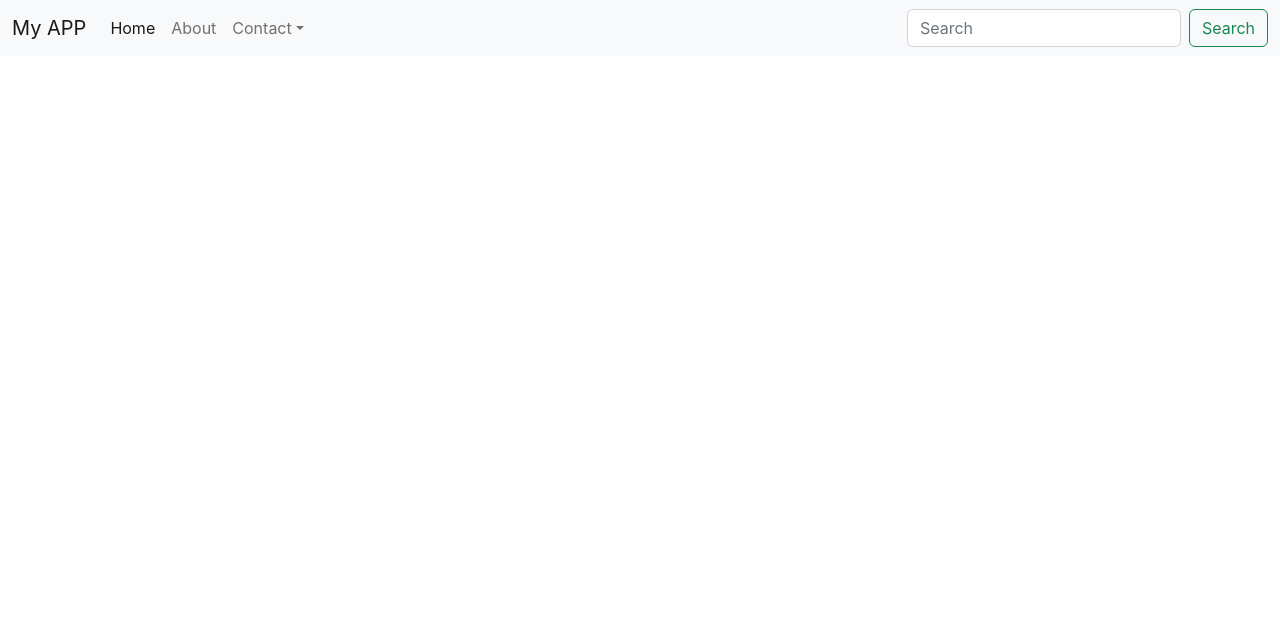
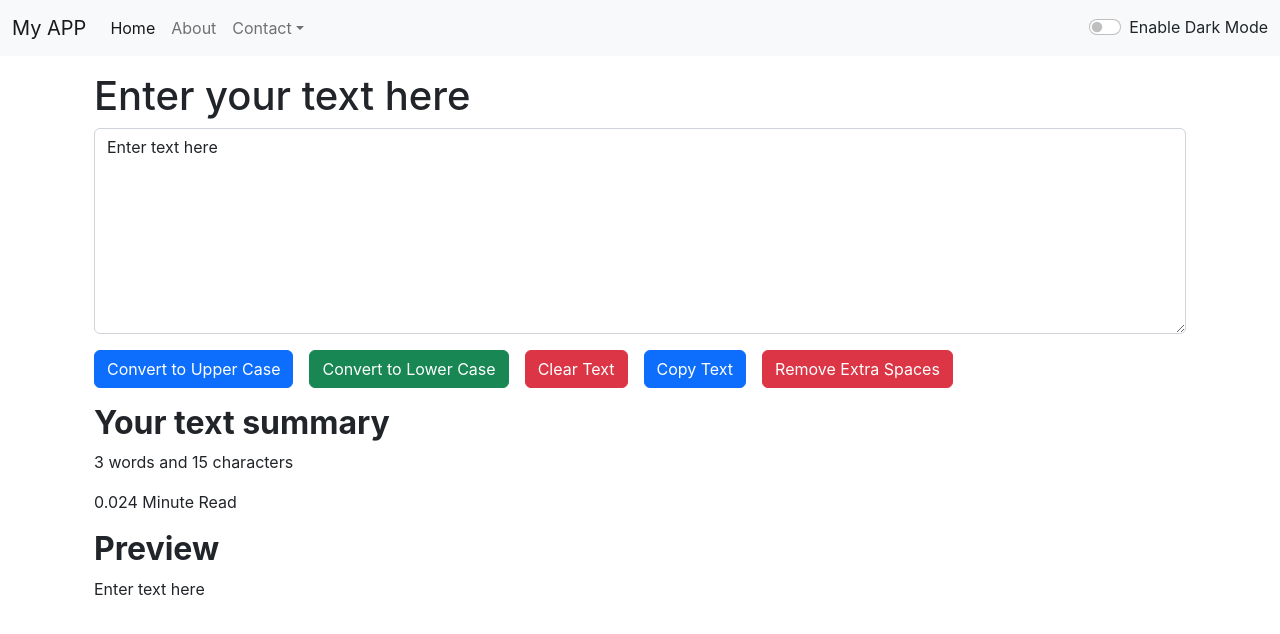
Before and after one commit to abhinav-2610/my-app, a React (Create React App) app: page / in a window 1280 px wide. Shown: the top 634 px of the page. Built offline with nearby package versions, Linux system fonts and the light colour scheme.

Commit message:
Made an about interface and a dark mode toggler

```diff
--- a/src/App.js
+++ b/src/App.js
@@ -1,13 +1,31 @@
 import logo from './logo.svg';
 import './App.css';
 import Navbar from './components/Navbar';
+import TextForm from './components/TextForm';
+import About from './components/About';
+import { useState } from 'react';
 
 
 let name = "String";
 function App() {
+  const [mode,setMode]=useState("light");//State variable for dark mode
+
+  const toggleMode = ()=>{
+    if(mode==='light'){
+      setMode('dark');
+    }
+    else{
+      setMode('light');
+    }
+  }
+
   return (
     <>
-      <Navbar title="My APP" aboutText="About"/>
+      <Navbar title="My APP" aboutText="About" mode={mode} toggleMode={toggleMode}/>
+      <div className="container">
+        <TextForm heading="Enter your text here"/>
+        {/* <About></About> */}
+      </div>
     </>
   );
 }
--- /dev/null
+++ b/src/components/About.js
@@ -0,0 +1,73 @@
+import React, { useState } from 'react'
+
+export default function About() {
+    const [myStyle, setMyStyle] = useState({
+        color: 'black',
+        backgroundColor: 'white'
+
+    });
+    const [btntext,setBtnText]=useState("Enable Dark Mode")
+
+    const toggleStyle = () => {
+        if (myStyle.color === 'white') {
+            setMyStyle({
+                color: 'black',
+                backgroundColor: 'white'
+            });
+            setBtnText("Enable Dark Mode");
+        }
+        else{
+            setMyStyle({
+                color: 'white',
+                backgroundColor: 'black'
+            });
+            setBtnText("Enable Light Mode");
+        }
+    }
+    return (
+        <div className='container my-3' style={myStyle}>
+            <h2>About Us</h2>
+            <div className="accordion" id="accordionExample">
+                <div className="accordion-item">
+                    <h2 className="accordion-header" id="headingOne">
+                        <button className="accordion-button" type="button" data-bs-toggle="collapse" data-bs-target="#collapseOne" aria-expanded="true" aria-controls="collapseOne" style={myStyle}>
+                            Accordion Item #1
+                        </button>
+                    </h2>
+                    <div id="collapseOne" className="accordion-collapse collapse show" aria-labelledby="headingOne" data-bs-parent="#accordionExample">
+                        <div className="accordion-body" style={myStyle}>
+                            <strong>This is the first item's accordion body.</strong> It is shown by default, until the collapse plugin adds the appropriate classes that we use to style each element. These classes control the overall appearance, as well as the showing and hiding via CSS transitions. You can modify any of this with custom CSS or overriding our default variables. It's also worth noting that just about any HTML can go within the <code>.accordion-body</code>, though the transition does limit overflow.
+                        </div>
+                    </div>
+                </div>
+                <div className="accordion-item">
+                    <h2 className="accordion-header" id="headingTwo">
+                        <button className="accordion-button collapsed" type="button" data-bs-toggle="collapse" data-bs-target="#collapseTwo" aria-expanded="false" aria-controls="collapseTwo" style={myStyle}>
+                            Accordion Item #2
+                        </button>
+                    </h2>
+                    <div id="collapseTwo" className="accordion-collapse collapse" aria-labelledby="headingTwo" data-bs-parent="#accordionExample">
+                        <div className="accordion-body" style={myStyle}>
+                            <strong>This is the second item's accordion body.</strong> It is hidden by default, until the collapse plugin adds the appropriate classNamees that we use to style each element. These classNamees control the overall appearance, as well as the showing and hiding via CSS transitions. You can modify any of this with custom CSS or overriding our default variables. It's also worth noting that just about any HTML can go within the <code>.accordion-body</code>, though the transition does limit overflow.
+                        </div>
+                    </div>
+                </div>
+                <div className="accordion-item">
+                    <h2 className="accordion-header" id="headingThree">
+                        <button className="accordion-button collapsed" type="button" data-bs-toggle="collapse" data-bs-target="#collapseThree" aria-expanded="false" aria-controls="collapseThree" style={myStyle}>
+                            Accordion Item #3
+                        </button>
+                    </h2>
+                    <div id="collapseThree" className="accordion-collapse collapse" aria-labelledby="headingThree" data-bs-parent="#accordionExample">
+                        <div className="accordion-body" style={myStyle}>
+                            <strong>This is the third item's accordion body.</strong> It is hidden by default, until the collapse plugin adds the appropriate classNamees that we use to style each element. These classNamees control the overall appearance, as well as the showing and hiding via CSS transitions. You can modify any of this with custom CSS or overriding our default variables. It's also worth noting that just about any HTML can go within the <code>.accordion-body</code>, though the transition does limit overflow.
+                        </div>
+                    </div>
+                </div>
+            </div>
+            <div className='container my-2'>
+                <button onClick={toggleStyle} type="button" className="btn btn-primary">{btntext}</button>
+            </div>
+        </div>
+    )
+}
--- a/src/components/Navbar.js
+++ b/src/components/Navbar.js
@@ -4,7 +4,7 @@
 
 export default function Navbar(props) {
   return (
-    <nav className="navbar navbar-expand-lg bg-light">
+    <nav className={`navbar navbar-expand-lg bg-${props.mode} navbar-${props.mode}`}>
       <div className="container-fluid">
         <a className="navbar-brand" href="/">{props.title}</a>
         <button className="navbar-toggler" type="button" data-bs-toggle="collapse" data-bs-target="#navbarSupportedContent" aria-controls="navbarSupportedContent" aria-expanded="false" aria-label="Toggle navigation">
@@ -25,26 +25,30 @@
               <ul className="dropdown-menu">
                 <li><a className="dropdown-item" href="/">Action</a></li>
                 <li><a className="dropdown-item" href="/">Another action</a></li>
-                  <li><hr className="dropdown-divider"/></li>
+                <li><hr className="dropdown-divider" /></li>
                 <li><a className="dropdown-item" href="/">Something else here</a></li>
               </ul>
             </li>
           </ul>
-            <form className="d-flex" role="search">
+          {/* <form className="d-flex" role="search">
               <input className="form-control me-2" type="search" placeholder="Search" aria-label="Search"/>
-                <button className="btn btn-outline-success" type="submit">Search</button>
-            </form>
+                <button className="btn btn-outline-primary" type="submit">Search</button>
+            </form> */}
+          <div className={`form-check form-switch text-${props.mode==='dark'?'light':'dark'}`}>
+            <input className="form-check-input" type="checkbox" onClick={props.toggleMode} role="switch" id="flexSwitchCheckDefault" />
+            <label className="form-check-label" htmlFor="flexSwitchCheckDefault">Enable Dark Mode</label>
+          </div>
         </div>
       </div>
     </nav>
   )
 }
 
-Navbar.propTypes={
-   title : PropTypes.string.isRequired,
-   aboutText : PropTypes.string
+Navbar.propTypes = {
+  title: PropTypes.string.isRequired,
+  aboutText: PropTypes.string
 }
-// Navbar.defaultProps={
-//     title : "App Name here",
-//     aboutText : "About Text here"
-// }
+Navbar.defaultProps = {
+  title: "App Name here",
+  aboutText: "About Text here"
+}
--- /dev/null
+++ b/src/components/TextForm.js
@@ -0,0 +1,52 @@
+import React, { useState } from 'react'
+
+
+export default function TextForm(props) {
+    const handleUpClick = () => {
+        let newText = text.toUpperCase();
+        setText(newText);
+    }
+    const handleLowClick = () => {
+        let newText = text.toLowerCase();
+        setText(newText);
+    }
+    const handleOnChange = (event) => {
+        setText(event.target.value);
+    }
+     const handleClearClick = () => {
+        setText(" ");
+    }
+    const handleCopy =()=>{
+        let newText = document.getElementById("mybox");
+        newText.select();
+        navigator.clipboard.writeText(newText.value);
+    }
+    const handleExtraSpaces =()=>{
+        let newText = text.split(/[ ]+/);
+        setText(newText.join(" "));
+    }
+    const [text, setText] = useState("Enter text here");
+    return (
+        <>
+            <div className='container my-3'>
+                <h1>{props.heading} </h1>
+                <div className="mb-3">
+                    {/* <label for="My Box" class="form-label">Example textarea</label> */}
+                    <textarea className="form-control" value={text} onChange={handleOnChange} id="mybox" rows="8"></textarea>
+                </div>
+                <button className='btn btn-primary' onClick={handleUpClick}>Convert to Upper Case</button>
+                <button className='btn btn-success mx-3' onClick={handleLowClick}>Convert to Lower Case</button>
+                <button className='btn btn-danger' onClick={handleClearClick}>Clear Text</button>
+                <button className='btn btn-primary  mx-3' onClick={handleCopy}>Copy Text</button>
+                <button className='btn btn-danger' onClick={handleExtraSpaces}>Remove Extra Spaces</button>
+            </div>
+            <div className="container my-3">
+                <h2><b>Your text summary</b></h2>
+                <p>{text.split(" ").length} words and {text.length } characters</p>
+                <p>{0.008 * text.split(" ").length} Minute Read</p>
+                <h2><b>Preview</b></h2>
+                <p>{text}</p>
+            </div>
+        </>
+    )
+}
```
Lines whose indentation alone changed are shown as unchanged.
